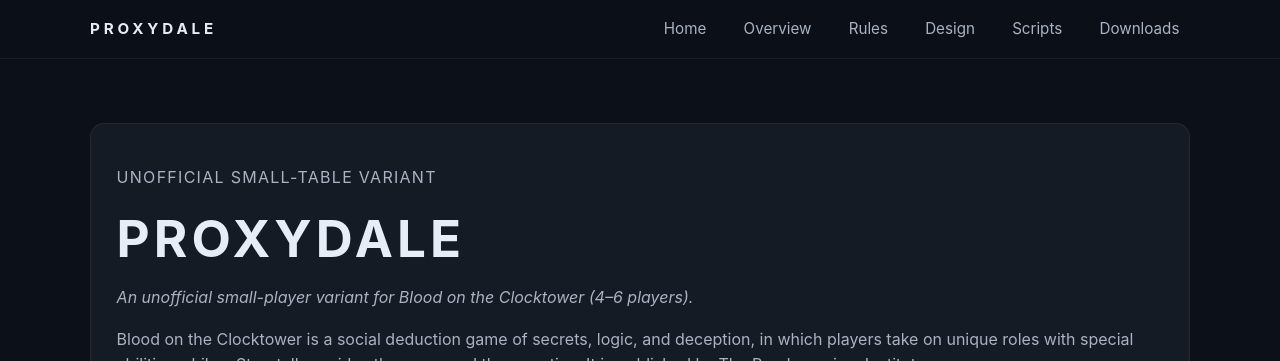
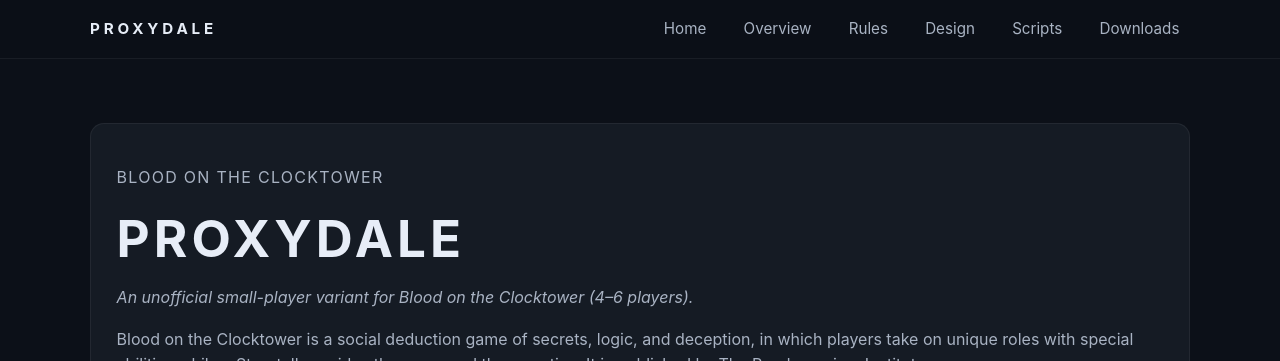
Before and after one commit to Darkseal/Proxydale, a Jekyll site: the page built from index.md, in a window 1280 px wide and 900 px high. Shown: the top 361 px of the window. Built offline with Jekyll 4.4.1, drawn with Linux system fonts in a browser that asks for light colours.

Commit message:
Update subtitle to 'Blood on the Clocktower'

```diff
--- a/index.md
+++ b/index.md
@@ -39,7 +39,7 @@
 <section class="hero" id="hero">
   <div class="container hero-grid">
     <div class="panel">
-      <p class="subdued" style="letter-spacing:0.08em;text-transform:uppercase;">Unofficial small-table variant</p>
+      <p class="subdued" style="letter-spacing:0.08em;text-transform:uppercase;">Blood on the Clocktower</p>
       <h1>PROXYDALE</h1>
       <p><em>An unofficial small-player variant for Blood on the Clocktower (4–6 players).</em></p>
       <p>Blood on the Clocktower is a social deduction game of secrets, logic, and deception, in which players take on unique roles with special abilities while a Storyteller guides the game and the narrative. It is published by The Pandemonium Institute.</p>
```
